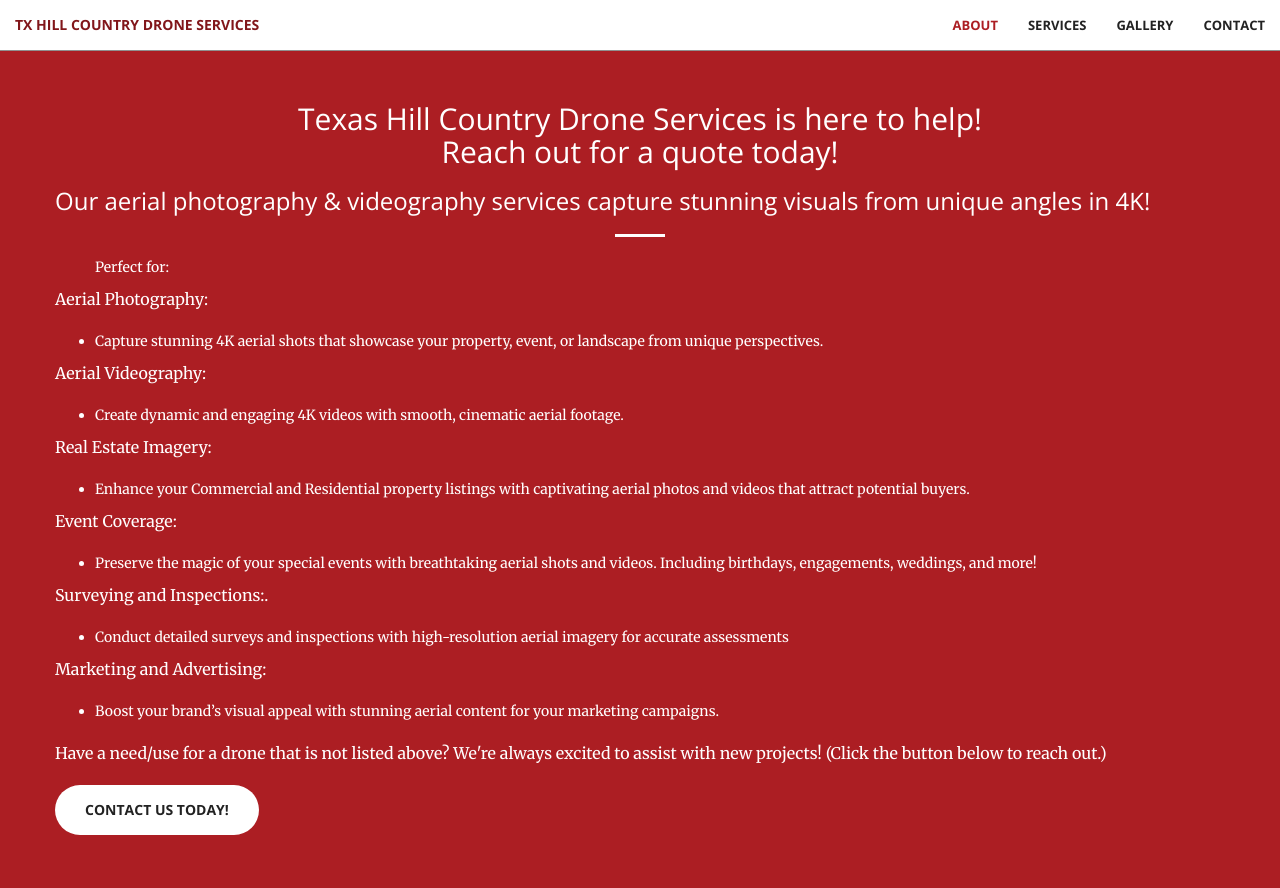
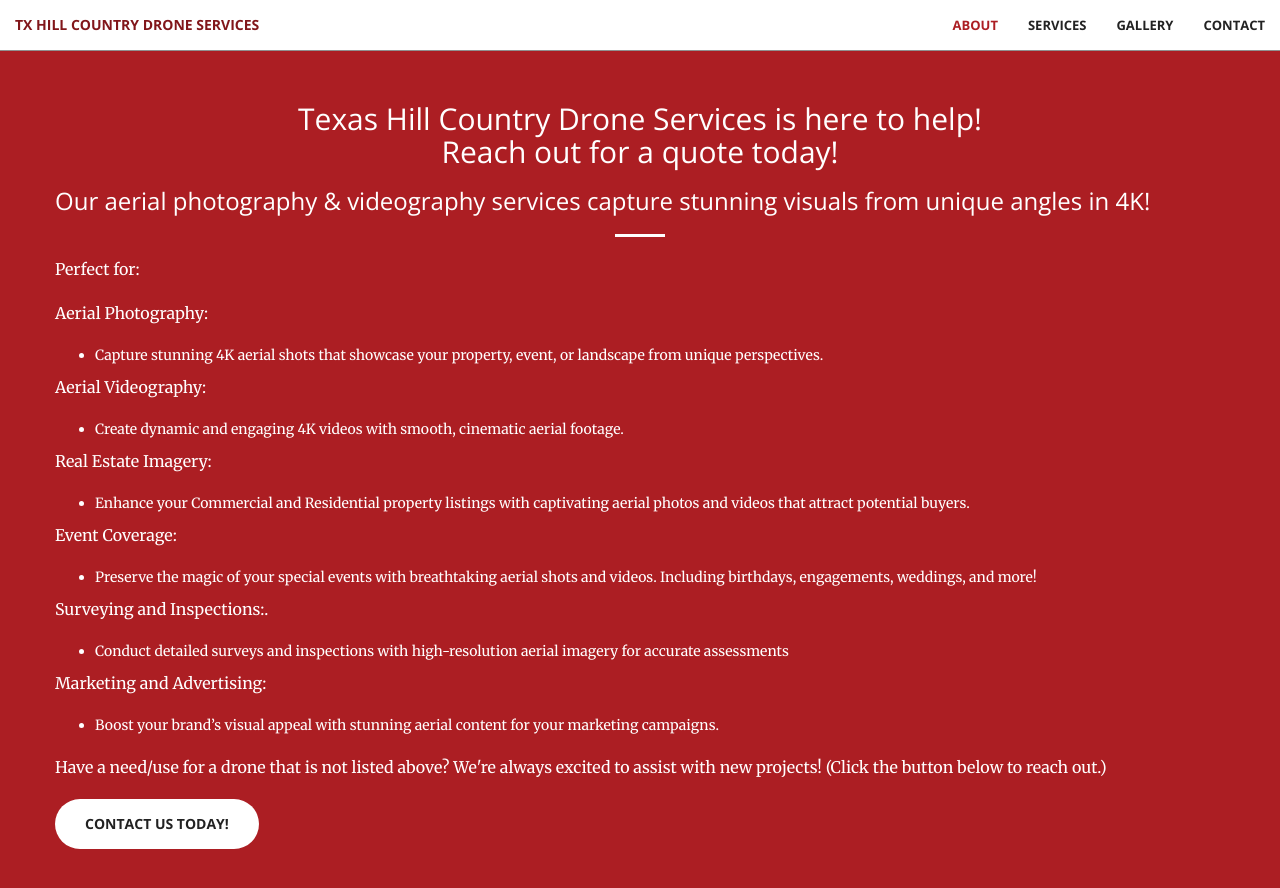
Before and after one commit to thcdroneservices/thcdroneservices.github.io, a Jekyll site: the page built from index.html, in a window 1280 px wide and 900 px high, scrolled down 898 px. Shown: the top 888 px of the window. Built offline with Jekyll 4.4.1, drawn with Linux system fonts in a browser that asks for light colours.

Commit message:
CTA update

```diff
--- a/_includes/call-to-action.html
+++ b/_includes/call-to-action.html
@@ -5,9 +5,7 @@
                 <h2 class="section-heading" style="text-align: center;">Texas Hill Country Drone Services is here to help!<br>Reach out for a quote today!</h2>
                 <h3>Our aerial photography & videography services capture stunning visuals from unique angles in 4K!</h3>
                 <hr class="light">
-                <ul>
-                    Perfect for:
-                </ul>
+                <p>Perfect for:</p>
                 <p>Aerial Photography:</p>
                     <ul>
                         <li>Capture stunning 4K aerial shots that showcase your property, event, or landscape from unique perspectives.</li>
```
